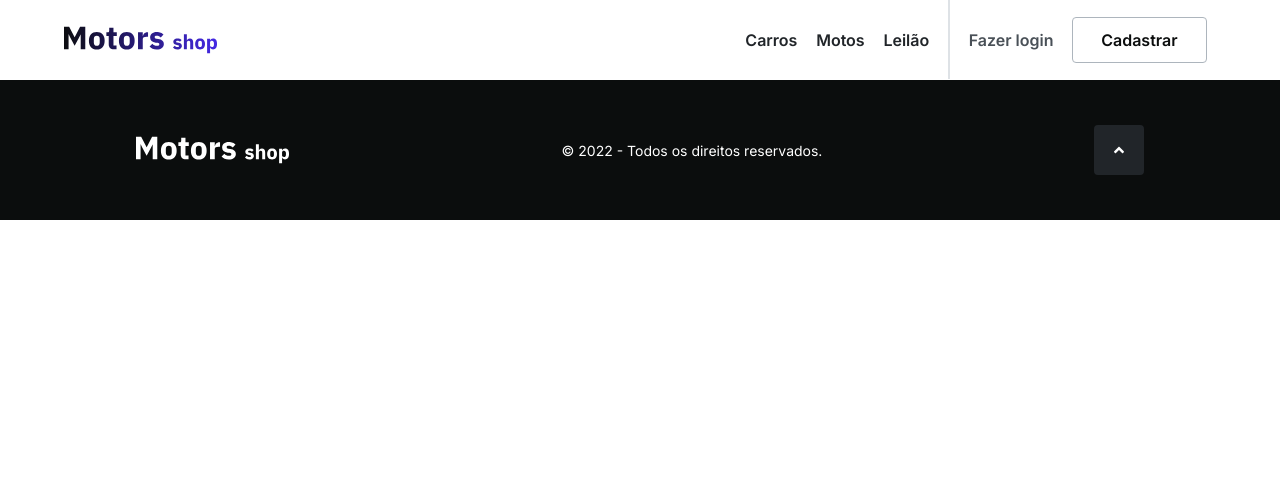
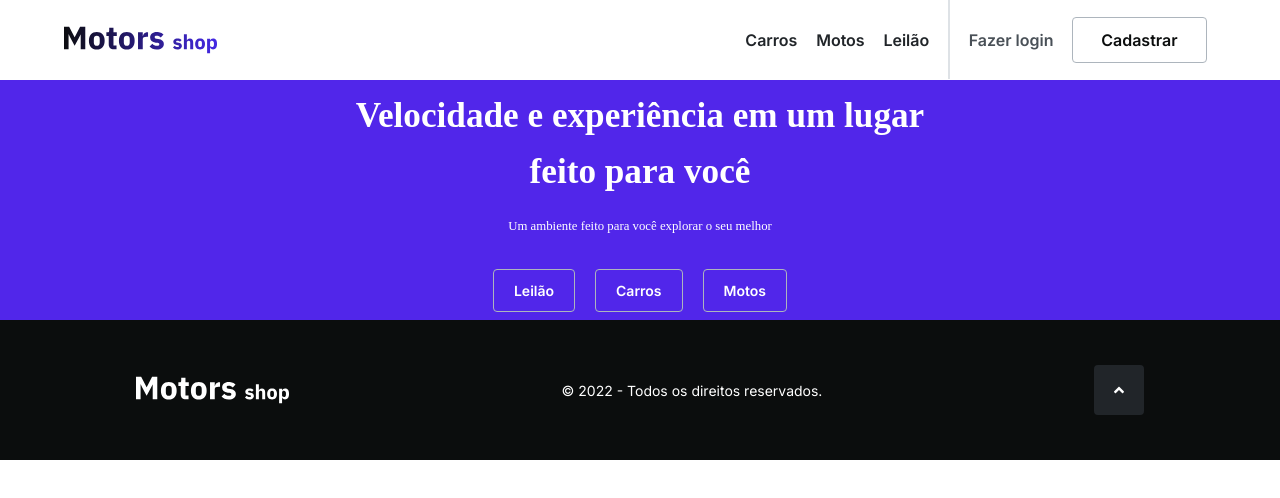
Before and after one commit to KA-09-Motors-Shop-projeto-fullstack/motors-shop, a React (Vite) app: page / in a window 1280 px wide. Shown: the top 498 px of the page. Built offline with nearby package versions, Linux system fonts and the light colour scheme.

Commit message:
feat: estrutura da homepage

```diff
--- /dev/null
+++ b/src/pages/Homepage/index.tsx
@@ -0,0 +1,43 @@
+import Footer from "../../components/Footer"
+import Header from "../../components/Header"
+import Button from "../../components/Button"
+import { StyleContainer } from "./styles"
+
+export const HomePage = () => {
+  return (
+    <>
+      <Header />
+
+      <StyleContainer>
+        <section>
+          <div>
+            <h2>Velocidade e experiência em um lugar feito para você</h2>
+            <p>Um ambiente feito para você explorar o seu melhor</p>
+          </div>
+
+          <nav>
+            <Button
+              typeButton="outline2"
+              typeFont="medium"
+              children="Leilão"
+            />
+
+            <Button
+              typeButton="outline2"
+              typeFont="medium"
+              children="Carros"
+            />
+
+            <Button
+              typeButton="outline2"
+              typeFont="medium"
+              children="Motos"
+            />
+          </nav>
+        </section>
+      </StyleContainer>
+
+      <Footer />
+    </>
+  )
+}
--- /dev/null
+++ b/src/pages/Homepage/styles.ts
@@ -0,0 +1,53 @@
+import styled from "styled-components";
+import theme from "../../styles/theme"
+
+export const StyleContainer = styled.div`
+  section {
+    display: flex;
+    flex-direction: column;
+    justify-content: center;
+    align-items: center;
+    gap: 20px;
+
+    width: 100%;
+    height: 30vh;
+    min-height: 200px;
+    max-height: 300px;
+
+    padding: 0 25%;
+
+    background-color: ${theme.colors.brand2};
+    color: white;
+
+    div {
+      text-align: center;
+
+      h2 {
+        font-weight: 700;
+        font-size: 2.2rem;
+        line-height: 56px;
+      }
+
+      p {
+        margin-top: 20px;
+
+        font-weight: 400;
+        font-size: .8rem;
+      }
+    }
+
+    nav {
+      display: flex;
+      justify-content: center;
+
+      gap: 20px;
+
+      width: 80%;
+
+      button {
+        color: inherit;
+      }
+    }
+
+  }
+`;
--- a/src/routes/index.tsx
+++ b/src/routes/index.tsx
@@ -1,20 +1,13 @@
-import React, { useState } from "react";
 import { Switch, Route } from "react-router-dom";
-import Button from "../components/Button";
-import Footer from "../components/Footer";
-import Header from "../components/Header";
-import ModalCreate from "../components/ModalCreate";
 import PrivateRoute from "../components/PrivateRoute";
-import ProductCard from "../components/ProductCard";
 import Profile from "../pages/Profile";
+import { HomePage } from "../pages/Homepage";
 
 const Routes: React.FC = () => {
   return (
     <Switch>
-      <Route exact path="/">
-        <Header />
-        <Footer />
-      </Route>
+      <Route exact path="/" component={HomePage} />
+
       <PrivateRoute path="/profile">
         <Profile />
       </PrivateRoute>
```
